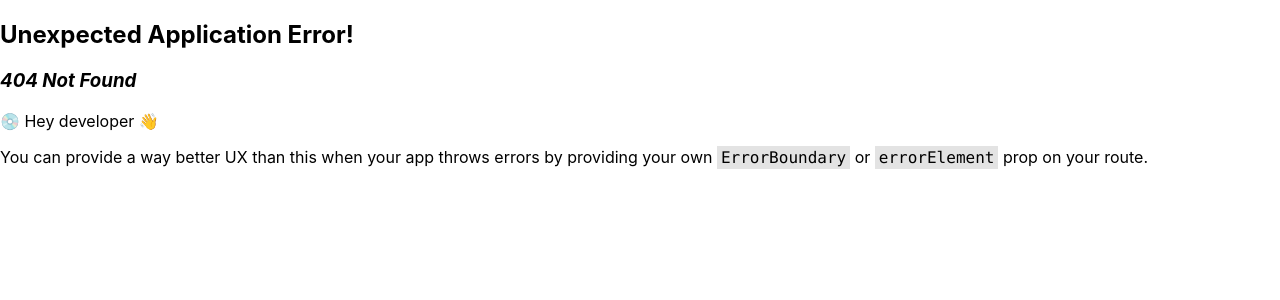
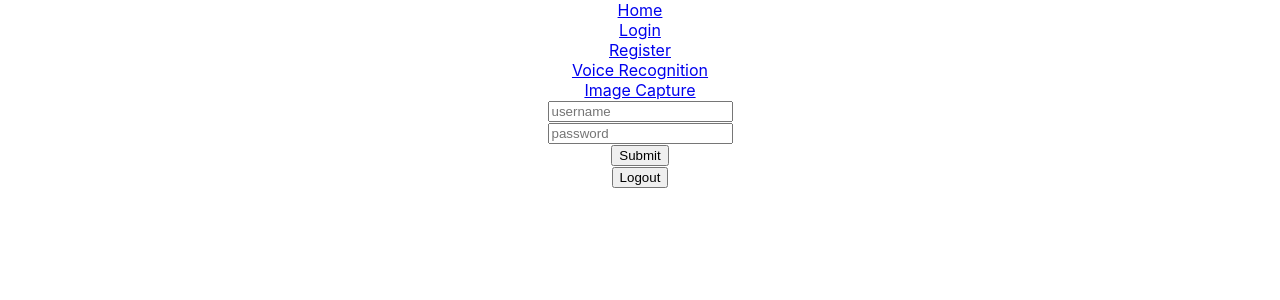
Before and after one commit to srinath3280/voice-face-recognition, a React (Create React App) app: page /login in a window 1280 px wide. Before the commit this address had no page. Shown: the top 300 px of the page. Built offline with nearby package versions, Linux system fonts and the light colour scheme.

Commit message:
12042024

```diff
--- a/src/App.js
+++ b/src/App.js
@@ -4,7 +4,9 @@ import './App.css';
 function App() {
   return (
     <div className="App">
-      <Link to='/'>Home</Link> <br></br>
+      <Link to='/'>Home</Link><br></br>
+      <Link to='/login'>Login</Link><br></br>
+      <Link to='/register'>Register</Link><br></br>
       <Link to='/voicerecognition'>Voice Recognition</Link><br></br>
       <Link to='/imagecapture'>Image Capture</Link>
       <Outlet></Outlet>
--- /dev/null
+++ b/src/authenticate/login.jsx
@@ -0,0 +1,52 @@
+import React, { useState } from 'react'
+import axios from 'axios';
+
+const Login = () => {
+    const [token, setToken] = useState('');
+
+    const [data, setData] = useState({
+        username: '',
+        password: ''
+    })
+    const { username, password } = data;
+    const changeHandler = e => {
+        setData({ ...data, [e.target.name]: e.target.value })
+    }
+    const submitHandler = e => {
+        e.preventDefault();
+        axios({
+            method: 'post',
+            url: 'http://localhost:3800/login',
+            data: data
+        })
+            .then((res) => {
+                console.log(res)
+                if (res.data.token) {
+                    setToken(res.data.token);
+                    localStorage.setItem('token', res.data.token);
+                    alert('login Successfully')
+                }
+                else {
+                    alert('User records does not match')
+                }
+            })
+    }
+    function logout() {
+        setToken('');
+        localStorage.removeItem('token');
+    }
+    return (
+        <div>
+            <center>
+                <form onSubmit={submitHandler}>
+                    <input type="text" name="username" placeholder='username' value={username} onChange={changeHandler} /><br />
+                    <input type="password" name="password" placeholder='password' value={password} onChange={changeHandler} /><br />
+                    <input type="submit" name="submit" /><br />
+                </form>
+                <button onClick={() => logout()}>Logout</button>
+            </center>
+        </div>
+    );
+}
+
+export default Login;
--- /dev/null
+++ b/src/authenticate/register.jsx
@@ -0,0 +1,44 @@
+import React,{useState} from 'react'
+import axios from 'axios';
+
+const Login = ()=> {
+  const[data,setData]=useState({
+    username:'',
+    email:'',
+    password:'',
+    confirmpassword:'',
+  })
+  const {username,email,password,confirmpassword}=data;
+  const changeHandler= e =>{
+    setData({...data,[e.target.name]:e.target.value})
+  }
+  const submitHandler = e =>{
+    e.preventDefault();
+    axios({
+        method:'post',
+        url:'http://localhost:3800/register',
+        data:data
+    }).then(()=>{alert('Registered Successfully')})
+    // if(password===confirmpassword){
+    //   console.log(data);
+    // }
+    // else{
+    //    console.log("passwords are not matching");
+    // }
+  }
+  return (
+    <div>
+      <center>
+        <form onSubmit={submitHandler}>
+          <input type="text" name="username" placeholder='username' value={username} onChange={changeHandler}/><br/>
+          <input type="email" name="email" placeholder='email' value={email} onChange={changeHandler}/><br/>
+          <input type="password" name="password" placeholder='password' value={password} onChange={changeHandler}/><br/>
+          <input type="password" name="confirmpassword" placeholder='confirm password' value={confirmpassword} onChange={changeHandler}/><br/>
+          <input type="submit" name="submit" /><br/>
+        </form>
+      </center>
+    </div>
+  );
+}
+
+export default Login;
--- a/src/faceRecognition/image-capture.jsx
+++ b/src/faceRecognition/image-capture.jsx
@@ -9,8 +9,8 @@ const ImageCapture = () => {
     useEffect(() => {
         const interval = setInterval(() => {
             const imageSrc1 = webcamRef.current.getScreenshot();
-            setImageSrc(imageSrc1)
-        }, 1000);
+            setImageSrc(imageSrc1);
+        }, 5000);
         return () => clearInterval(interval);
     }, [])
 
```
Also changed, not shown: src/index.js (+10 -0 lines).
